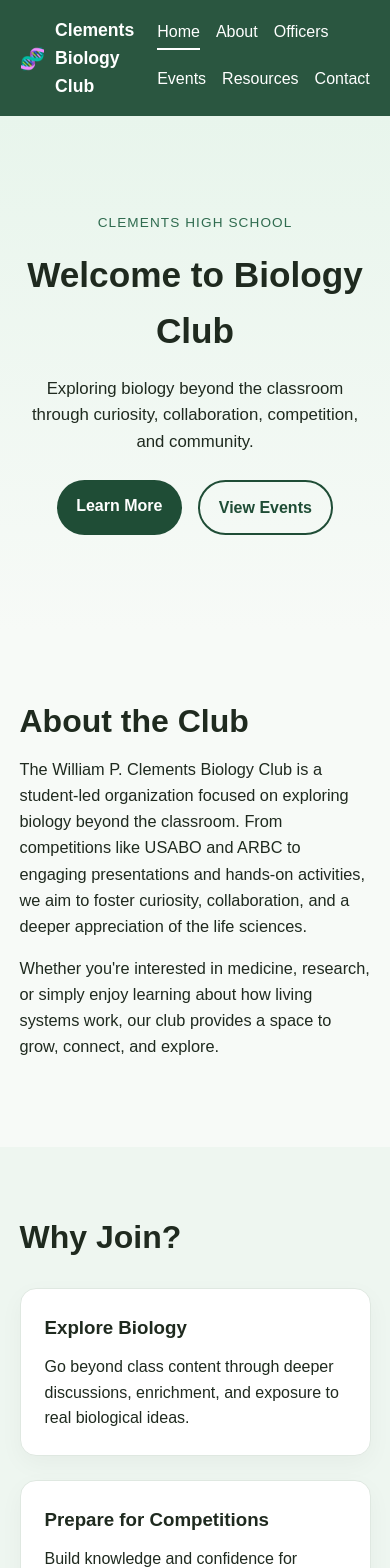
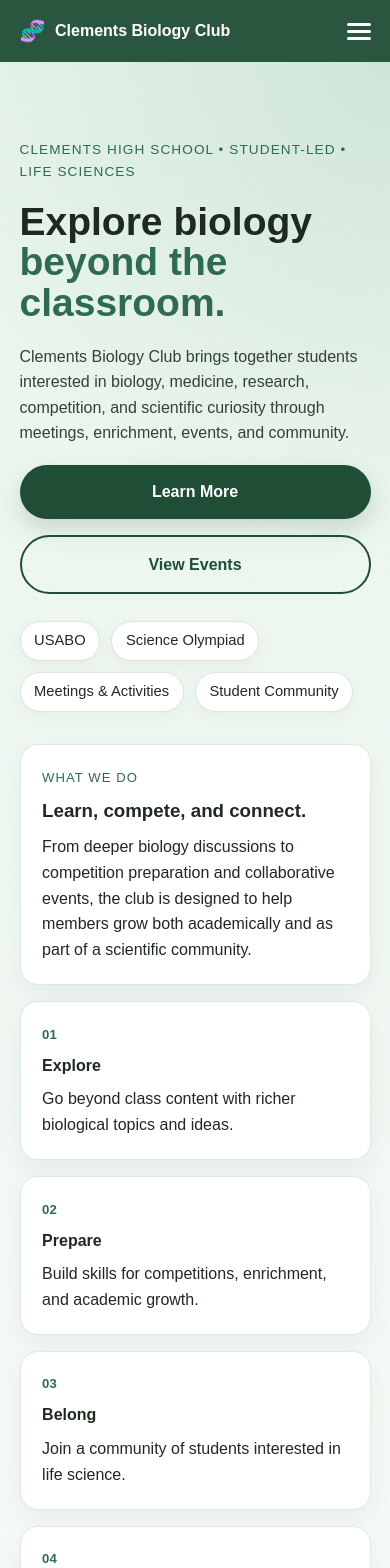
Before and after one commit to ezraweng21/clementsbiologyclub-website, a React (Vite) app: page / in a window 390 px wide. Shown: the top 1568 px of the page. Built offline with nearby package versions, Linux system fonts and the light colour scheme.

Commit message:
Redesign homepage hero section

```diff
--- a/src/components/Hero.jsx
+++ b/src/components/Hero.jsx
@@ -1,20 +1,82 @@
 function Hero() {
   return (
-    <section className="hero" id="home">
-      <div className="container">
-        <p className="hero-tag">Clements High School</p>
-        <h1>Welcome to Biology Club</h1>
+    <section className="hero">
+      <div className="container hero-layout">
+        <div className="hero-left">
+          <p className="hero-tag">
+            Clements High School • Student-Led • Life Sciences
+          </p>
+
+          <h1>
+            Explore biology
+            <span className="hero-accent"> beyond the classroom.</span>
+          </h1>
+
           <p className="hero-text">
-          Exploring biology beyond the classroom through curiosity,
-          collaboration, competition, and community.
+            Clements Biology Club brings together students interested in
+            biology, medicine, research, competition, and scientific curiosity
+            through meetings, enrichment, events, and community.
           </p>
+
           <div className="hero-buttons">
-          <a href="#about" className="primary-btn">
+            <a href="/about" className="primary-btn">
               Learn More
             </a>
-          <a href="#events" className="secondary-btn">
+            <a href="/events" className="secondary-btn">
               View Events
             </a>
+          </div>
+
+          <div className="hero-highlights">
+            <div className="highlight-pill">USABO</div>
+            <div className="highlight-pill">Science Olympiad</div>
+            <div className="highlight-pill">Meetings & Activities</div>
+            <div className="highlight-pill">Student Community</div>
+          </div>
+        </div>
+
+        <div className="hero-right">
+          <div className="hero-panel hero-panel-main">
+            <p className="panel-label">What We Do</p>
+            <h3>Learn, compete, and connect.</h3>
+            <p>
+              From deeper biology discussions to competition preparation and
+              collaborative events, the club is designed to help members grow
+              both academically and as part of a scientific community.
+            </p>
+          </div>
+
+          <div className="hero-panel-grid">
+            <div className="hero-panel small-panel">
+              <p className="panel-number">01</p>
+              <h4>Explore</h4>
+              <p>
+                Go beyond class content with richer biological topics and ideas.
+              </p>
+            </div>
+
+            <div className="hero-panel small-panel">
+              <p className="panel-number">02</p>
+              <h4>Prepare</h4>
+              <p>
+                Build skills for competitions, enrichment, and academic growth.
+              </p>
+            </div>
+
+            <div className="hero-panel small-panel">
+              <p className="panel-number">03</p>
+              <h4>Belong</h4>
+              <p>Join a community of students interested in life science.</p>
+            </div>
+
+            <div className="hero-panel small-panel">
+              <p className="panel-number">04</p>
+              <h4>Engage</h4>
+              <p>
+                Take part in meetings, projects, activities, and club events.
+              </p>
+            </div>
+          </div>
         </div>
       </div>
     </section>
--- a/src/components/Navbar.jsx
+++ b/src/components/Navbar.jsx
@@ -1,34 +1,82 @@
+import { useState } from "react";
 import { NavLink } from "react-router-dom";
 
 function Navbar() {
+  const [menuOpen, setMenuOpen] = useState(false);
+
   const getLinkClass = ({ isActive }) =>
     isActive ? "nav-link active-link" : "nav-link";
+
+  const handleCloseMenu = () => {
+    setMenuOpen(false);
+  };
 
   return (
     <header className="navbar">
       <div className="container navbar-content">
-        <NavLink to="/" className="logo">
+        <NavLink to="/" className="logo" onClick={handleCloseMenu}>
           <span className="logo-mark">🧬</span>
           <span className="logo-text">Clements Biology Club</span>
         </NavLink>
 
-        <nav className="nav-links">
-          <NavLink to="/" end className={getLinkClass}>
+        <button
+          className="menu-toggle"
+          onClick={() => setMenuOpen(!menuOpen)}
+          aria-label="Toggle navigation menu"
+          aria-expanded={menuOpen}
+          aria-controls="mobile-navigation"
+          type="button"
+        >
+          <span className="menu-bar"></span>
+          <span className="menu-bar"></span>
+          <span className="menu-bar"></span>
+        </button>
+
+        <nav
+          id="mobile-navigation"
+          className={menuOpen ? "nav-links nav-links-open" : "nav-links"}
+        >
+          <NavLink
+            to="/"
+            end
+            className={getLinkClass}
+            onClick={handleCloseMenu}
+          >
             Home
           </NavLink>
-          <NavLink to="/about" className={getLinkClass}>
+          <NavLink
+            to="/about"
+            className={getLinkClass}
+            onClick={handleCloseMenu}
+          >
             About
           </NavLink>
-          <NavLink to="/officers" className={getLinkClass}>
+          <NavLink
+            to="/officers"
+            className={getLinkClass}
+            onClick={handleCloseMenu}
+          >
             Officers
           </NavLink>
-          <NavLink to="/events" className={getLinkClass}>
+          <NavLink
+            to="/events"
+            className={getLinkClass}
+            onClick={handleCloseMenu}
+          >
             Events
           </NavLink>
-          <NavLink to="/resources" className={getLinkClass}>
+          <NavLink
+            to="/resources"
+            className={getLinkClass}
+            onClick={handleCloseMenu}
+          >
             Resources
           </NavLink>
-          <NavLink to="/contact" className={getLinkClass}>
+          <NavLink
+            to="/contact"
+            className={getLinkClass}
+            onClick={handleCloseMenu}
+          >
             Contact
           </NavLink>
         </nav>
--- a/src/styles/globals.css
+++ b/src/styles/globals.css
@@ -22,6 +22,10 @@
   color: inherit;
 }
 
+button {
+  font: inherit;
+}
+
 .container {
   width: min(1100px, 90%);
   margin: 0 auto;
@@ -44,6 +48,7 @@
   align-items: center;
   justify-content: space-between;
   gap: 1rem;
+  position: relative;
 }
 
 .logo {
@@ -52,10 +57,15 @@
   gap: 0.6rem;
   font-weight: 700;
   font-size: 1.1rem;
+  z-index: 1002;
 }
 
 .logo-mark {
   font-size: 1.3rem;
+}
+
+.logo-text {
+  line-height: 1.1;
 }
 
 .nav-links {
@@ -80,12 +90,47 @@
   border-bottom-color: white;
 }
 
+.menu-toggle {
+  display: none;
+  background: transparent;
+  border: none;
+  cursor: pointer;
+  z-index: 1002;
+}
+
+.menu-bar {
+  display: block;
+  width: 24px;
+  height: 3px;
+  background: white;
+  border-radius: 999px;
+  margin: 4px 0;
+}
+
 /* HERO */
 
 .hero {
-  padding: 6rem 0;
-  background: linear-gradient(to bottom, #e8f5ec, #f7faf7);
-  text-align: center;
+  padding: 5.5rem 0 4.5rem;
+  background:
+    radial-gradient(
+      circle at top right,
+      rgba(76, 145, 102, 0.16),
+      transparent 28%
+    ),
+    linear-gradient(to bottom, #e8f5ec, #f7faf7);
+}
+
+.hero-layout {
+  display: grid;
+  grid-template-columns: 1.1fr 0.9fr;
+  gap: 2.5rem;
+  align-items: center;
+}
+
+.hero-left {
+  display: flex;
+  flex-direction: column;
+  gap: 1.2rem;
 }
 
 .hero-tag {
@@ -93,43 +138,112 @@
   letter-spacing: 0.08em;
   font-size: 0.85rem;
   color: #2f6b4f;
-  margin-bottom: 0.8rem;
 }
 
 .hero h1 {
-  font-size: clamp(2.2rem, 5vw, 4rem);
-  margin-bottom: 1rem;
+  font-size: clamp(2.6rem, 5vw, 4.5rem);
+  line-height: 1.05;
+  max-width: 12ch;
+}
+
+.hero-accent {
+  color: #2f6b4f;
 }
 
 .hero-text {
-  max-width: 700px;
-  margin: 0 auto 1.5rem;
-  font-size: 1.05rem;
+  max-width: 680px;
+  font-size: 1.08rem;
+  color: #334233;
 }
 
 .hero-buttons {
   display: flex;
-  justify-content: center;
   gap: 1rem;
   flex-wrap: wrap;
 }
 
 .primary-btn,
 .secondary-btn {
-  padding: 0.8rem 1.2rem;
+  padding: 0.9rem 1.3rem;
   border-radius: 999px;
   font-weight: 600;
+  transition:
+    transform 0.2s ease,
+    opacity 0.2s ease,
+    box-shadow 0.2s ease;
+}
+
+.primary-btn:hover,
+.secondary-btn:hover {
+  transform: translateY(-2px);
 }
 
 .primary-btn {
   background: #1f4d36;
   color: white;
+  box-shadow: 0 10px 24px rgba(31, 77, 54, 0.18);
 }
 
 .secondary-btn {
   border: 2px solid #1f4d36;
   color: #1f4d36;
   background: transparent;
+}
+
+.hero-highlights {
+  display: flex;
+  gap: 0.7rem;
+  flex-wrap: wrap;
+  padding-top: 0.5rem;
+}
+
+.highlight-pill {
+  padding: 0.45rem 0.85rem;
+  border-radius: 999px;
+  background: white;
+  border: 1px solid #d8e6db;
+  font-size: 0.92rem;
+  box-shadow: 0 6px 18px rgba(0, 0, 0, 0.04);
+}
+
+.hero-right {
+  display: flex;
+  flex-direction: column;
+  gap: 1rem;
+}
+
+.hero-panel-grid {
+  display: grid;
+  grid-template-columns: repeat(2, minmax(0, 1fr));
+  gap: 1rem;
+}
+
+.hero-panel {
+  background: white;
+  border: 1px solid #dfe8e1;
+  border-radius: 18px;
+  padding: 1.35rem;
+  box-shadow: 0 10px 26px rgba(0, 0, 0, 0.05);
+}
+
+.hero-panel-main h3,
+.small-panel h4 {
+  margin-bottom: 0.5rem;
+}
+
+.panel-label {
+  font-size: 0.82rem;
+  text-transform: uppercase;
+  letter-spacing: 0.08em;
+  color: #2f6b4f;
+  margin-bottom: 0.55rem;
+}
+
+.panel-number {
+  font-size: 0.82rem;
+  font-weight: 700;
+  color: #2f6b4f;
+  margin-bottom: 0.5rem;
 }
 
 /* SECTIONS */
@@ -198,3 +312,99 @@
   color: white;
   margin-top: 4rem;
 }
+
+/* RESPONSIVE */
+
+@media (max-width: 960px) {
+  .hero-layout {
+    grid-template-columns: 1fr;
+    gap: 2rem;
+  }
+
+  .hero h1 {
+    max-width: 100%;
+  }
+}
+
+@media (max-width: 860px) {
+  .menu-toggle {
+    display: block;
+  }
+
+  .nav-links {
+    position: absolute;
+    top: calc(100% + 0.75rem);
+    right: 0;
+    width: min(280px, 90vw);
+    background: #1f4d36;
+    border: 1px solid rgba(255, 255, 255, 0.12);
+    border-radius: 16px;
+    box-shadow: 0 16px 36px rgba(0, 0, 0, 0.18);
+    padding: 1rem;
+    display: none;
+    flex-direction: column;
+    align-items: flex-start;
+    gap: 0.9rem;
+    flex-wrap: nowrap;
+  }
+
+  .nav-links-open {
+    display: flex;
+  }
+
+  .nav-link {
+    width: 100%;
+    padding-bottom: 0.35rem;
+  }
+
+  .hero {
+    padding: 4.8rem 0 4rem;
+  }
+
+  .page-section {
+    min-height: auto;
+    padding-top: 4rem;
+  }
+}
+
+@media (max-width: 640px) {
+  .navbar {
+    padding: 0.9rem 0;
+  }
+
+  .logo {
+    font-size: 1rem;
+    max-width: 75%;
+  }
+
+  .hero h1 {
+    font-size: clamp(2.2rem, 10vw, 3.2rem);
+  }
+
+  .hero-text {
+    font-size: 1rem;
+  }
+
+  .hero-buttons {
+    flex-direction: column;
+    align-items: stretch;
+  }
+
+  .primary-btn,
+  .secondary-btn {
+    width: 100%;
+    text-align: center;
+  }
+
+  .hero-panel-grid {
+    grid-template-columns: 1fr;
+  }
+
+  .section {
+    padding: 3.5rem 0;
+  }
+
+  .card {
+    padding: 1.25rem;
+  }
+}
```
Lines whose indentation alone changed are shown as unchanged.
